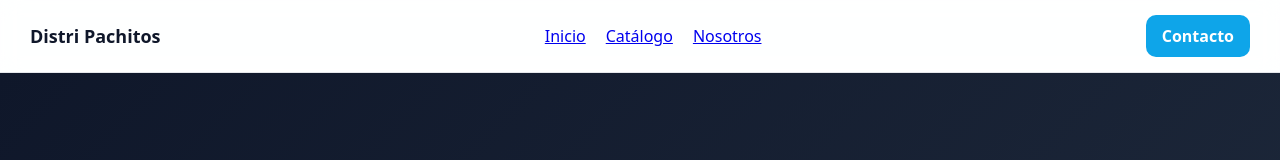
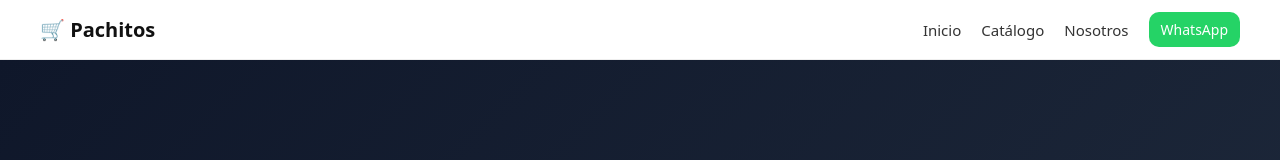
Before and after one commit to DanielaM99/distribuidora-pachitos, a React (Vite) app: page / in a window 1280 px wide. Shown: the top 160 px of the page. Built offline with nearby package versions, Linux system fonts and the light colour scheme; no server answers; the database is empty.

Commit message:
fix routing

```diff
--- a/src/components/Navbar.jsx
+++ b/src/components/Navbar.jsx
@@ -1,53 +1,124 @@
+import { useState } from "react";
+import { Link } from "react-router-dom";
+
 export default function Navbar() {
+  const [menuOpen, setMenuOpen] = useState(false);
+
   return (
-    <header style={styles.header}>
-      <div style={styles.logo}>Distri Pachitos</div>
+    <header
+      style={{
+        position: "sticky",
+        top: 0,
+        zIndex: 1000,
+        background: "#fff",
+        borderBottom: "1px solid #eee",
+      }}
+    >
+      <nav
+        style={{
+          maxWidth: "1200px",
+          margin: "0 auto",
+          display: "flex",
+          alignItems: "center",
+          justifyContent: "space-between",
+          padding: "12px 20px",
+        }}
+      >
+        {/* 🟣 LOGO */}
+        <Link
+          to="/"
+          style={{
+            fontWeight: "bold",
+            fontSize: 20,
+            textDecoration: "none",
+            color: "#111",
+          }}
+        >
+          🛒 Pachitos
+        </Link>
 
-      <nav style={styles.nav}>
-        <a href="#inicio">Inicio</a>
-        <a href="#catalogo">Catálogo</a>
-        <a href="#nosotros">Nosotros</a>
+        {/* 📱 BOTÓN MOBILE */}
+        <div
+          onClick={() => setMenuOpen(!menuOpen)}
+          style={{
+            display: "none",
+            cursor: "pointer",
+          }}
+          className="menu-toggle"
+        >
+          ☰
+        </div>
+
+        {/* 🧭 LINKS */}
+        <div
+          style={{
+            display: "flex",
+            gap: 20,
+            alignItems: "center",
+          }}
+          className={`nav-links ${menuOpen ? "open" : ""}`}
+        >
+          <Link to="/" style={linkStyle}>
+            Inicio
+          </Link>
+
+          <a href="#catalogo" style={linkStyle}>
+            Catálogo
+          </a>
+
+          <a href="#nosotros" style={linkStyle}>
+            Nosotros
+          </a>
+
+          {/* 💬 WHATSAPP */}
+          <a
+            href="https://wa.me/573000000000"
+            target="_blank"
+            style={{
+              background: "#25D366",
+              color: "#fff",
+              padding: "8px 12px",
+              borderRadius: 10,
+              textDecoration: "none",
+              fontSize: 14,
+            }}
+          >
+            WhatsApp
+          </a>
+        </div>
       </nav>
 
-      <a
-        href="https://wa.me/57300300300007036680"
-        target="_blank"
-        style={styles.button}
-      >
-        Contacto
-      </a>
+      {/* 📱 MOBILE MENU CSS INLINE FIX */}
+      <style>{`
+        @media (max-width: 768px) {
+          .nav-links {
+            position: absolute;
+            top: 60px;
+            right: 0;
+            background: white;
+            flex-direction: column;
+            width: 200px;
+            padding: 10px;
+            display: none;
+            border-left: 1px solid #eee;
+            border-bottom: 1px solid #eee;
+          }
+
+          .nav-links.open {
+            display: flex;
+          }
+
+          .menu-toggle {
+            display: block !important;
+          }
+        }
+      `}</style>
     </header>
   );
 }
 
-const styles = {
-  header: {
-    display: "flex",
-    justifyContent: "space-between",
-    alignItems: "center",
-    padding: "15px 30px",
-    background: "rgba(255,255,255,0.9)",
-    backdropFilter: "blur(10px)",
-    position: "sticky",
-    top: 0,
-    zIndex: 1000,
-    borderBottom: "1px solid #e5e7eb"
-  },
-  logo: {
-    fontWeight: "700",
-    fontSize: "18px",
-    color: "#0f172a"
-  },
-  nav: {
-    display: "flex",
-    gap: "20px"
-  },
-  button: {
-    background: "#0ea5e9",
-    color: "white",
-    padding: "10px 16px",
-    borderRadius: "10px",
-    textDecoration: "none",
-    fontWeight: "600"
-  }
+const linkStyle = {
+  textDecoration: "none",
+  color: "#333",
+  fontSize: 15,
 };
```
